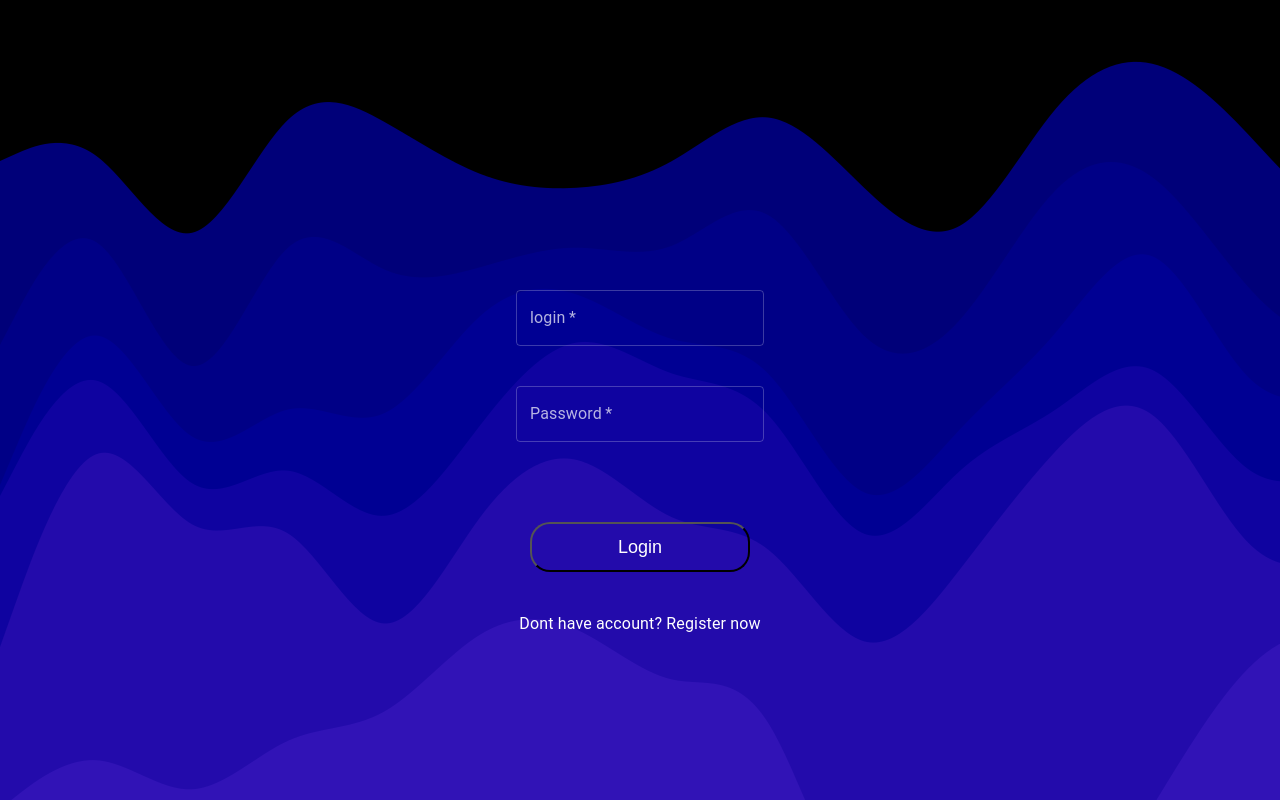
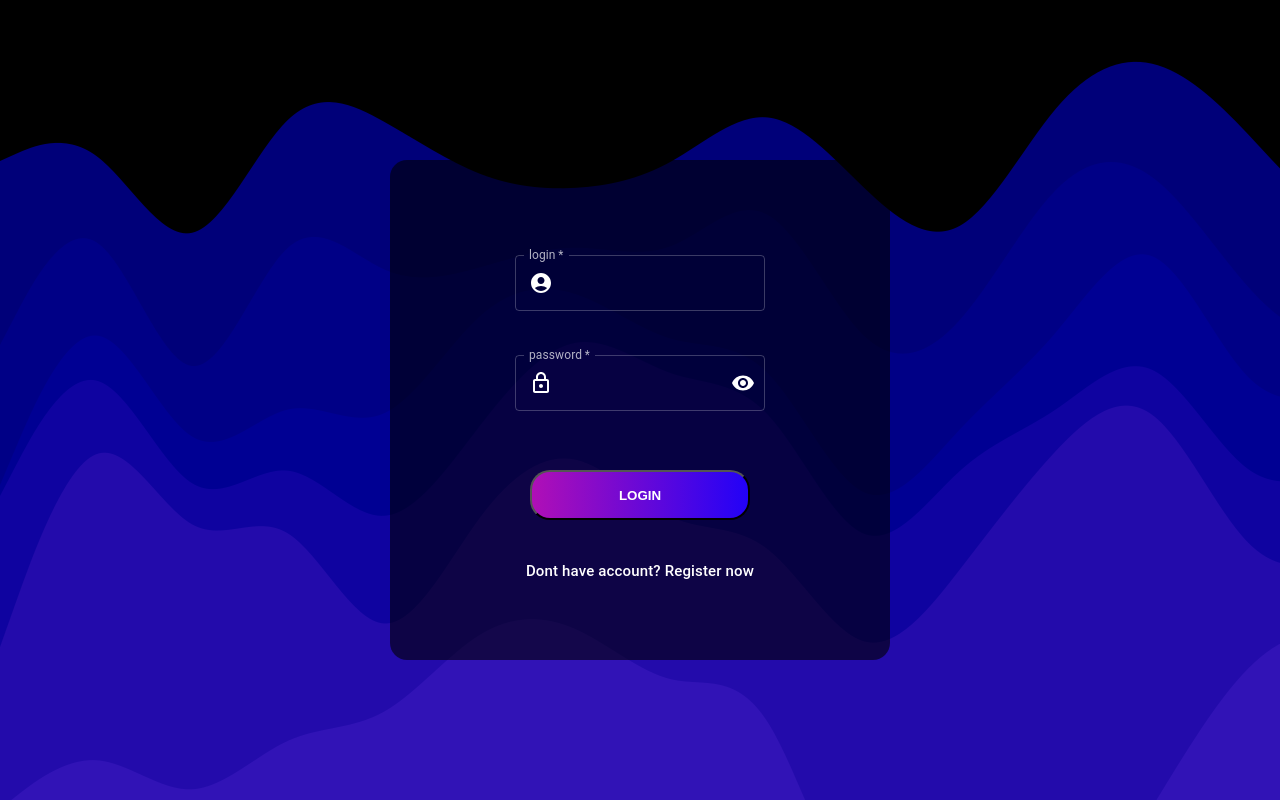
Before and after one commit to Dawken/ReactToDoList, a React (Create React App) app: page /login in a window 1280 px wide. Built offline with nearby package versions, Linux system fonts and the light colour scheme; no server answers.

Commit message:
feat: change loginForm design, give info about incorrect labels

```diff
--- a/package.json
+++ b/package.json
@@ -6,6 +6,7 @@
     "@emotion/react": "11.10.5",
     "@emotion/styled": "11.10.5",
     "@hookform/resolvers": "2.9.10",
+    "@mui/icons-material": "5.11.11",
     "@mui/material": "5.11.2",
     "@reduxjs/toolkit": "1.9.1",
     "@types/react": "18.0.15",
--- a/src/components/firstViewContainer/tasksContainer/taskContainer/taskContainer.module.scss
+++ b/src/components/firstViewContainer/tasksContainer/taskContainer/taskContainer.module.scss
@@ -22,6 +22,9 @@
     word-break: break-word;
     display: inline-flex;
     position: relative;
+    -webkit-box-shadow: 0px 0px 3px 2px rgba(0, 0, 0, 1);
+    -moz-box-shadow: 0px 0px 3px 2px rgba(0, 0, 0, 1);
+    box-shadow: 0px 0px 3px 2px rgba(0, 0, 0, 1);
     .taskDetailsButton {
       .eye {
         display: flex;
--- a/src/components/subPages/loginForm/loginForm.module.scss
+++ b/src/components/subPages/loginForm/loginForm.module.scss
@@ -1,30 +1,56 @@
 .loginForm {
+  display: flex;
+  align-items: center;
+  justify-content: center;
   text-align: center;
-  display: block;
+.loginBackground {
+  border-radius: 17px;
+  height: 500px;
+  width: 500px;
+  margin-top: 20vh;
+  margin-right: 20px;
+  margin-left: 20px;
+  padding: 20px;
+  background-color: rgba(0, 0, 0, 0.59);
   form {
-    margin-top: 250px;
+    margin-top: 50px;
     display: inline-grid;
+    .loginLabel {
+      margin: 25px 20px;
+      max-width: 250px;
+      height: 50px;
+    }
   }
-  button {
+
+  .register {
     margin-top: 40px;
     height: 50px;
     width: 220px;
     border-radius: 20px;
-    transition: 0.2s;
-    background-color: transparent;
-    border-color: black;
+    text-align: center;
+    text-transform: uppercase;
+    transition: 0.5s;
+    background-size: 220% auto;
     color: white;
-    font-size: 18px;
+    font-weight: bold;
+    background-image: linear-gradient(to right, #b00fb6 0%, #1100ff 51%, #ab51e8 100%);
   }
+  .register:hover {
+    background-position: right center; /* change the direction of the change here */
+  }
+
   button:active {
     transform: scale(1.05);
   }
-  .createAccount {
-    margin-top: 30px;
+
+  .createAccountLink {
     text-decoration: none;
-    color: white;
+    font-size: 15px;
+    font-weight: 500;
+    color: #ffffff;
+    .createAccount {
+      margin-top: 40px;
+    }
   }
 }
-.loginForm * {
-  margin-top: 40px;
 }
--- a/src/components/subPages/loginForm/loginForm.tsx
+++ b/src/components/subPages/loginForm/loginForm.tsx
@@ -1,39 +1,101 @@
 import React from 'react'
-import { TextField } from '@mui/material'
+import {
+	FormControl,
+	IconButton,
+	InputAdornment,
+	TextField,
+} from '@mui/material'
 import useLoginForm from './useLoginForm'
 import styles from './loginForm.module.scss'
 import { Link } from 'react-router-dom'
+import AccountCircle from '@mui/icons-material/AccountCircle'
+import { Visibility, VisibilityOff } from '@mui/icons-material'
+import LockOutlinedIcon from '@mui/icons-material/LockOutlined'
 
 const LoginForm = () => {
-	const { handleChange, loginForm, login } = useLoginForm()
+	const {
+		handleChange,
+		loginForm,
+		login,
+		showPassword,
+		handleClickShowPassword,
+		handleMouseDownPassword,
+		userExist,
+	} = useLoginForm()
 
 	return (
 		<div className={styles.loginForm}>
+			<div className={styles.loginBackground}>
 				<form noValidate autoComplete='off'>
+					<FormControl sx={{ margin: 'normal' }}>
 						<TextField
 							label='login'
 							variant='outlined'
 							value={loginForm.login}
 							name='login'
+							className={styles.loginLabel}
+							error={!userExist.login}
+							helperText={
+								!userExist.login &&
+								loginForm.login.length > 0 &&
+								'User does not exist!'
+							}
 							onChange={handleChange}
 							required
+							InputProps={{
+								startAdornment: (
+									<InputAdornment position='start'>
+										<AccountCircle />
+									</InputAdornment>
+								),
+							}}
 						/>
+					</FormControl>
+					<FormControl sx={{ margin: 'normal' }}>
 						<TextField
-					label='Password'
+							label='password'
 							variant='outlined'
+							type={showPassword ? 'text' : 'password'}
 							value={loginForm.password}
+							className={styles.loginLabel}
 							name='password'
-					type='password'
 							onChange={handleChange}
+							error={!userExist.password}
+							helperText={!userExist.password && 'Incorrect password!'}
 							required
+							InputProps={{
+								startAdornment: (
+									<InputAdornment position='start'>
+										<LockOutlinedIcon />
+									</InputAdornment>
+								),
+								endAdornment: (
+									<InputAdornment position='end'>
+										<IconButton
+											aria-label='toggle password visibility'
+											onClick={handleClickShowPassword}
+											onMouseDown={handleMouseDownPassword}
+											edge='end'
+										>
+											{showPassword ? <VisibilityOff /> : <Visibility />}
+										</IconButton>
+									</InputAdornment>
+								),
+							}}
 						/>
+					</FormControl>
 				</form>
 				<div>
-				<button onClick={() => login()}>Login</button>
+					<button className={styles.register} onClick={() => login()}>
+						Login
+					</button>
 				</div>
-			<Link to={'/register'} className={styles.createAccount}>
-				<div>Dont have account? Register now</div>
+				<Link to={'/register'} className={styles.createAccountLink}>
+					<div className={styles.createAccount}>
+						Dont have account? Register now
+					</div>
 				</Link>
+			</div>
 		</div>
 	)
 }
--- a/src/components/subPages/loginForm/useLoginForm.ts
+++ b/src/components/subPages/loginForm/useLoginForm.ts
@@ -5,6 +5,7 @@ import { toast } from 'react-toastify'
 import { useNavigate } from 'react-router-dom'
 import { store } from '../../../redux/store'
 import { getClientResponse } from '../../../redux/user'
+import axios from 'axios'
 
 const useLoginForm = () => {
 	const navigate = useNavigate()
@@ -14,11 +15,30 @@ const useLoginForm = () => {
 		password: '',
 	})
 
+	const [userExist, setUserExist] = useState({
+		login: true,
+		password: true,
+	})
+
+	const [showPassword, setShowPassword] = React.useState(false)
+
+	const handleClickShowPassword = () => setShowPassword((show) => !show)
+
+	const handleMouseDownPassword = (
+		event: React.MouseEvent<HTMLButtonElement>
+	) => {
+		event.preventDefault()
+	}
+
 	const handleChange = (event: React.ChangeEvent<HTMLInputElement>) => {
 		const { name, value } = event.target
 		setLoginForm((prevState) => ({
 			...prevState,
 			[name]: value,
+		}))
+		setUserExist((prevState) => ({
+			...prevState,
+			[name]: true,
 		}))
 	}
 
@@ -36,17 +56,35 @@ const useLoginForm = () => {
 				store.dispatch(getClientResponse({ isLogged: true }))
 				navigate('/')
 			},
-			onError: () => {
+			onError: (error) => {
 				store.dispatch(getClientResponse({ isLogged: false }))
-				toast.error('Login failed')
+				if (axios.isAxiosError(error)) {
+					if (error.response?.data.errorCode === 'user-does-not-exist') {
+						setUserExist({
+							...userExist,
+							login: false,
+						})
+					} else if (error.response?.data.errorCode === 'incorrect-password') {
+						setUserExist({
+							...userExist,
+							password: false,
+						})
+					}
+				} else {
+					toast.error('Login failed')
+				}
 			},
 		}
 	)
 
 	return {
+		showPassword,
+		handleClickShowPassword,
+		handleMouseDownPassword,
 		handleChange,
 		loginForm,
 		login,
+		userExist,
 	}
 }
 
```
Also changed, not shown: 1 other file (tests, documents, lock files or other folders). Lines whose indentation alone changed are shown as unchanged.
